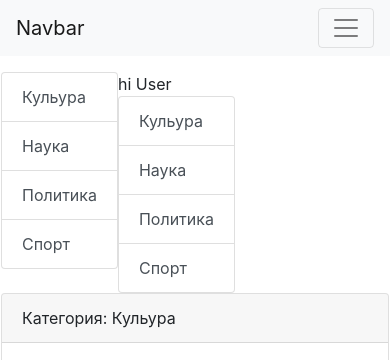
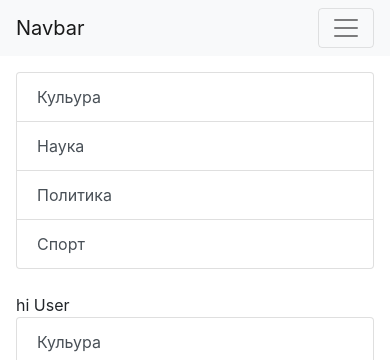
Before and after one commit to junmaks/newscontent, a Django app: page /category/1/ in a window 390 px wide; the page is wider, and only the part inside the window is pictured. Shown: the top 360 px of that part. Run offline with Django 3.2, Linux system fonts and the light colour scheme; data comes from the database, SQL or seed files in the repository.

Commit message:
Подправлены блоки sidebar and content

```diff
--- a/newscontent/templates/base.html
+++ b/newscontent/templates/base.html
@@ -16,8 +16,14 @@
 
 <div class="content mt-3 mb-3 mr-3 ml-3">
     <div class="row">
+
+        <div class="col-md-2">
             {% block sidebar %}SIDEBAR{% endblock %}
+        </div>
+
+        <div class="col-md-10">
             {% block content %}CONTENT{% endblock %}
+        </div>
     </div>
 </div>
 
```
Lines whose indentation alone changed are shown as unchanged.
